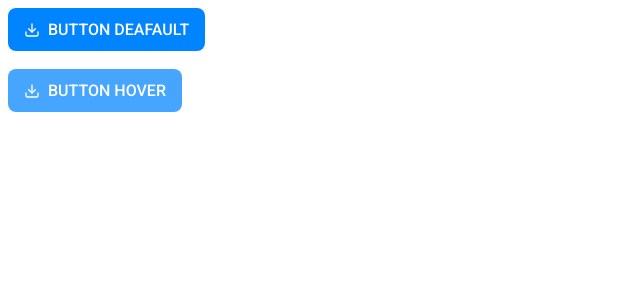
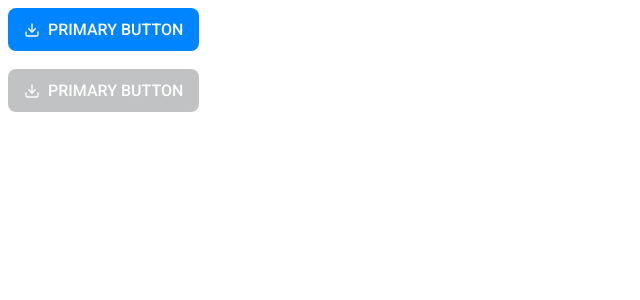
Before and after one commit to Swayangprajna/react-demo, a React (Create React App) app: page / in a window 1280 px wide. Shown: the top 300 px of the page, without its empty margins (0-640 px from the left). Built offline with nearby package versions, Linux system fonts and the light colour scheme.

Commit message:
git commit -m "added all feature of primary button"

```diff
--- a/src/App.tsx
+++ b/src/App.tsx
@@ -1,13 +1,14 @@
 import "./App.css";
+
 import Button from "./components/Button";
 
 function App() {
   return (
     <>
-      <Button text={"BUTTON DEAFAULT"} type={"primary"} subtype={"default"} />
+      <Button type="primary" />
       <br />
       <br />
-      <Button text={"BUTTON HOVER"} type={"primary"} subtype={"hover"} />
+      <Button type="primary" disabled />
     </>
   );
 }
--- a/src/components/Button.tsx
+++ /dev/null
@@ -1,21 +0,0 @@
-import { FiDownload } from "react-icons/fi";
-import "./button.css";
-type ButtonProps = {
-  text: string;
-  type: "primary" | "secondary" | "ternary";
-  subtype: "default" | "hover" | "clicked" | "disabled";
-};
-const Button = ({ text, type, subtype }: ButtonProps) => {
-  const className = ` button-${type}-${subtype}`;
-  console.log(className);
-  return (
-    <>
-      <button className={className}>
-        <FiDownload />
-        {text}
-      </button>
-    </>
-  );
-};
-
-export default Button;
--- /dev/null
+++ b/src/components/Button/Button.tsx
@@ -0,0 +1,17 @@
+import { FiDownload } from "react-icons/fi";
+import "./button.css";
+import { ButtonProps } from "./types";
+const Button = ({ type, disabled }: ButtonProps) => {
+  const className = ` button ${type}`;
+  console.log(disabled);
+  return (
+    <>
+      <button className={className} disabled={disabled}>
+        <FiDownload />
+        primary button
+      </button>
+    </>
+  );
+};
+
+export default Button;
--- /dev/null
+++ b/src/components/Button/button.css
@@ -0,0 +1,39 @@
+/* -------PRIMARY BUTTON-------- */
+
+.button {
+  text-transform: uppercase;
+  display: inline-flex;
+  gap: 8px;
+
+  color: white;
+  height: 43px;
+  top: 20px;
+  left: 20px;
+  background-color: #0084ff;
+  border-radius: 8px;
+  padding: 12px 16px 12px 16px;
+  transition: transform 0.3s ease;
+  border: none;
+  font-weight: 500;
+  font-size: 16px;
+  align-items: center;
+  gap: 8px;
+  font-family: "Roboto";
+}
+/* -------PRIMARY HOVER-------- */
+.primary:hover {
+  transform: scale(0.95);
+  cursor: pointer;
+  background-color: #46a6ff;
+}
+/* -------PRIMARY CLICKED-------- */
+.primary:active {
+  background-color: #0067c7;
+}
+/* -------PRIMARY DISABLED-------- */
+.primary:disabled {
+  background-color: #999b9c;
+  cursor: not-allowed;
+  transform: none;
+  opacity: 0.6;
+}
--- /dev/null
+++ b/src/components/Button/index.ts
@@ -0,0 +1 @@
+export { default } from "./Button";
--- /dev/null
+++ b/src/components/Button/types.ts
@@ -0,0 +1,4 @@
+export type ButtonProps = {
+  type?: "primary" | "secondary" | "ternary";
+  disabled?: boolean;
+};
--- a/src/components/button.css
+++ /dev/null
@@ -1,52 +0,0 @@
-@import url("https://fonts.googleapis.com/css2?family=Roboto:ital,wght@0,100;0,300;0,400;0,500;0,700;0,900;1,100;1,300;1,400;1,500;1,700;1,900&display=swap");
-/* .roboto-thin {
-  font-family: "Roboto", sans-serif;
-  font-weight: 100;
-  font-style: normal;
-} */
-/* -------PRIMARY DEFAULT-------- */
-.button-primary-default {
-  display: inline-flex;
-  gap: 8px;
-  background-color: #0084ff;
-  color: white;
-  height: 43px;
-  top: 20px;
-  left: 20px;
-  border-radius: 8px;
-  padding: 12px 16px 12px 16px;
-  transition: transform 0.3s ease;
-  border: none;
-  font-weight: 500;
-  font-size: 16px;
-  align-items: center;
-  gap: 8px;
-  font-family: "Roboto";
-}
-.button-primary-default:hover {
-  transform: scale(0.95);
-}
-
-/* ------------------------------------------PRIMARY HOVER---------------------------------------- */
-.button-primary-hover {
-  display: inline-flex;
-  gap: 8px;
-  justify-content: space-between;
-  background-color: #46a6ff;
-  color: white;
-  height: 43px;
-  top: 20px;
-  left: 20px;
-  border-radius: 8px;
-  padding: 12px 16px 12px 16px;
-  transition: transform 0.3s ease;
-  border: none;
-  font-weight: 500;
-  font-size: 16px;
-  align-items: center;
-  font-family: "Roboto";
-}
-.button-primary-hover:hover {
-  transform: scale(0.95);
-  cursor: pointer;
-}
--- a/src/index.css
+++ b/src/index.css
@@ -1,13 +1,6 @@
-/* body {
-  margin: 0;
-  font-family: -apple-system, BlinkMacSystemFont, 'Segoe UI', 'Roboto', 'Oxygen',
-    'Ubuntu', 'Cantarell', 'Fira Sans', 'Droid Sans', 'Helvetica Neue',
-    sans-serif;
-  -webkit-font-smoothing: antialiased;
-  -moz-osx-font-smoothing: grayscale;
-}
-
-code {
-  font-family: source-code-pro, Menlo, Monaco, Consolas, 'Courier New',
-    monospace;
+@import url("https://fonts.googleapis.com/css2?family=Roboto:ital,wght@0,100;0,300;0,400;0,500;0,700;0,900;1,100;1,300;1,400;1,500;1,700;1,900&display=swap");
+/* .roboto-thin {
+  font-family: "Roboto", sans-serif;
+  font-weight: 100;
+  font-style: normal;
 } */
```
